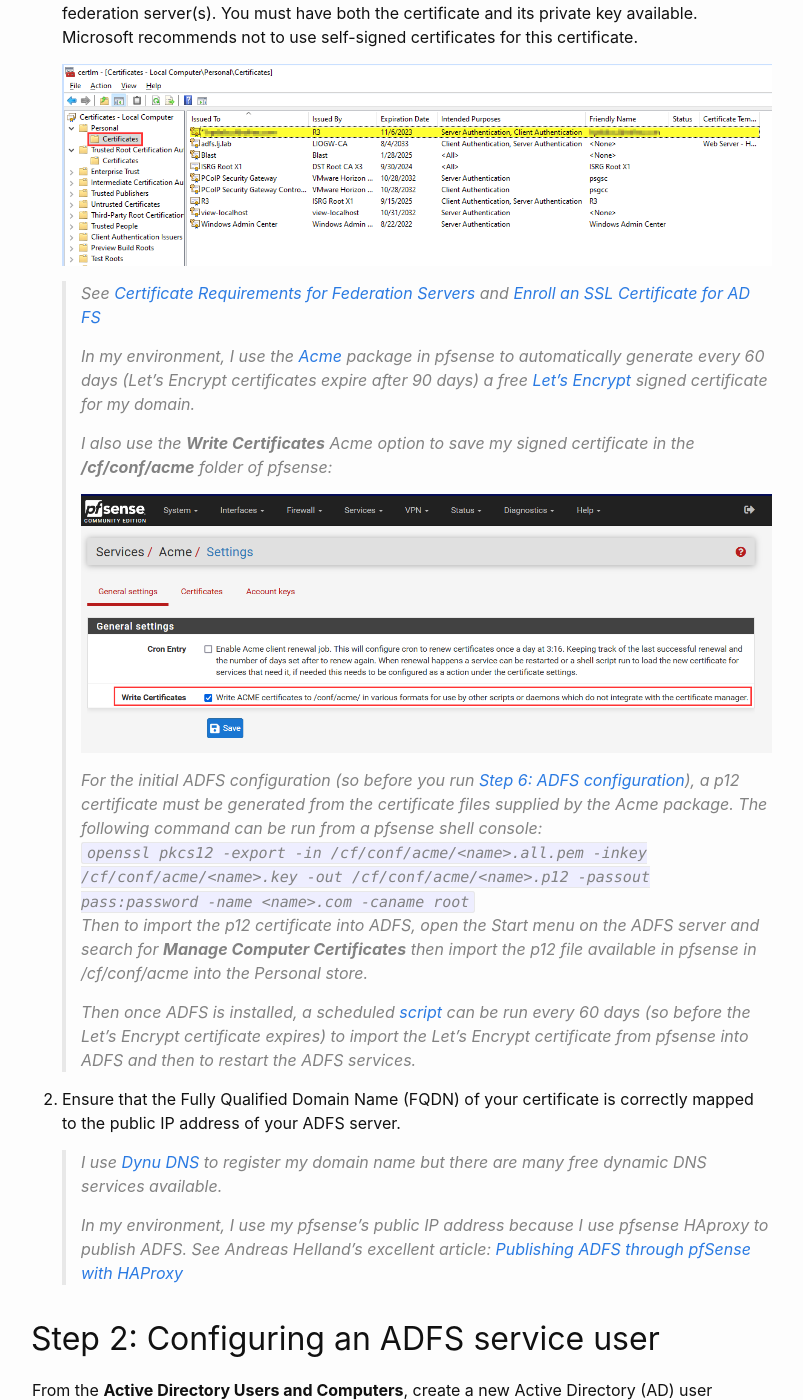
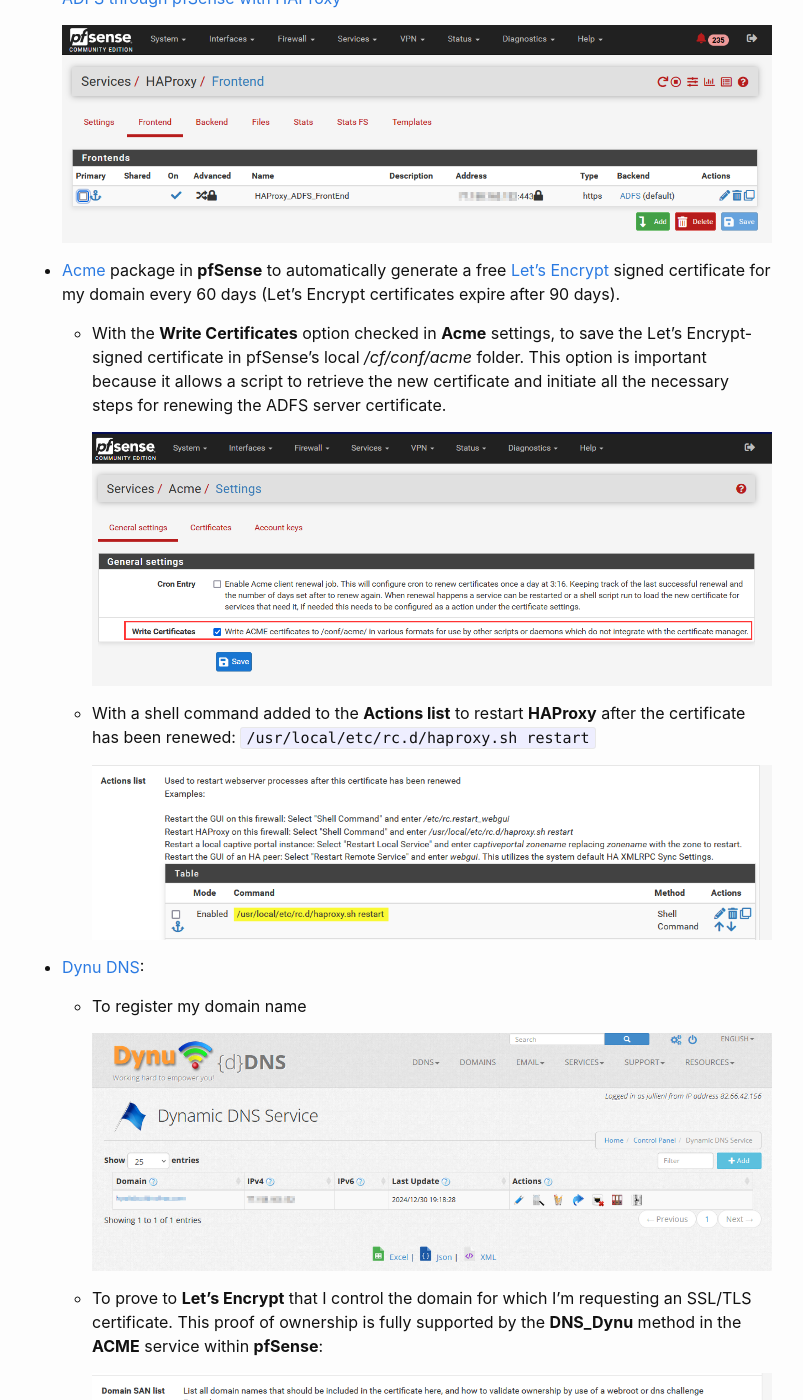
Before and after one commit to jullienl/jullienl.github.io, a Jekyll site: the page built from _posts/2023-08-22-Configuring-HPE-GreenLake-SSO-SAML-Authentication-with-ADFS.md, in a window 1280 px wide and 1400 px high, scrolled down 4225 px. Shown: the whole window, without its empty margins (238-1041 px from the left). Built offline with Jekyll 4.4.1, drawn with Linux system fonts in a browser that asks for light colours; comment, search, counter and statistics services are not loaded; some of the changed text lies outside the part shown.

Commit message:
Update ADFS blog content

````diff
--- a/_posts/2023-08-22-Configuring-HPE-GreenLake-SSO-SAML-Authentication-with-ADFS.md
+++ b/_posts/2023-08-22-Configuring-HPE-GreenLake-SSO-SAML-Authentication-with-ADFS.md
@@ -60,12 +60,7 @@
 5. HPE GreenLake accepts the request, establishes who the identity of the user from the NameID element of the SAML assertion, discovers the user's effective roles in the hpe_ccs_attribute element
 6. The authentication process completes, and the user is granted access to the HPE GreenLake application encoded in the ADFS url as known as the RelayState.
 
-<a name="configurationsteps"></a>
-
-# Configuration steps
-
 <a name="prerequisites"></a>
-
 
 ## Prerequisites
 
@@ -73,6 +68,58 @@
 2. Make sure you have an admin role for HPE GreenLake
 3. An Active Directory instance
 4. A server running Microsoft Windows Server 2022 (or 2016)
+
+<a name="keycomponents"></a>
+
+## Environment setup and automated certificate renewal
+
+Here are the key components I’m using in my lab environment to support ADFS services and automate certificate renewal:
+
+- [pfSense](https://www.pfsense.org/) as my firewall/router. It provides a wide range of network security solutions, including firewalling, routing, VPN, and intrusion detection and prevention.
+
+- [HAProxy](https://docs.netgate.com/pfsense/en/latest/packages/haproxy.html) package in **pfSense** to publish ADFS, providing load balancing, high availability, and enhanced security for ADFS services. See Andreas Helland's excellent article: [Publishing ADFS through pfSense with HAProxy](https://contos.io/publishing-adfs-through-pfsense-with-haproxy-e5c86fc4b5e1)
+
+   [![]( {{ site.baseurl }}/assets/images/AD-ADFS/pfsense-HAProxy-1.png)]( {{ site.baseurl }}/assets/images/AD-ADFS/pfsense-HAProxy-1.png){:class="body-image-post"}{: data-lightbox="gallery"}
+
+- [Acme](https://docs.netgate.com/pfsense/en/latest/packages/acme/index.html) package in **pfSense** to automatically generate a free [Let's Encrypt](https://letsencrypt.org/) signed certificate for my domain every 60 days (Let's Encrypt certificates expire after 90 days).
+
+   - With the **Write Certificates** option checked in **Acme** settings, to save the Let's Encrypt-signed certificate in pfSense's local */cf/conf/acme* folder.  This option is important because it allows a script to retrieve the new certificate and initiate all the necessary steps for renewing the ADFS server certificate.
+
+     [![]( {{ site.baseurl }}/assets/images/AD-ADFS/pfsense-ACME-1.png)]( {{ site.baseurl }}/assets/images/AD-ADFS/pfsense-ACME-1.png){:class="body-image-post"}{: data-lightbox="gallery"}
+
+   - With a shell command added to the **Actions list**  to restart **HAProxy** after the certificate has been renewed:  `/usr/local/etc/rc.d/haproxy.sh restart`
+
+     [![]( {{ site.baseurl }}/assets/images/AD-ADFS/pfsense-ACME-2.png)]( {{ site.baseurl }}/assets/images/AD-ADFS/pfsense-ACME-2.png){:class="body-image-post"}{: data-lightbox="gallery"}
+
+- [Dynu DNS](https://www.dynu.com):
+
+  - To register my domain name
+
+    [![]( {{ site.baseurl }}/assets/images/AD-ADFS/dynu-DNS.png)]( {{ site.baseurl }}/assets/images/AD-ADFS/dynu-DNS.png){:class="body-image-post"}{: data-lightbox="gallery"}
+
+  - To prove to **Let's Encrypt** that I control the domain for which I'm requesting an SSL/TLS certificate. This proof of ownership is fully supported by the **DNS_Dynu** method in the **ACME** service within **pfSense**:
+
+    [![]( {{ site.baseurl }}/assets/images/AD-ADFS/pfsense-ACME-3.png)]( {{ site.baseurl }}/assets/images/AD-ADFS/pfsense-ACME-3.png){:class="body-image-post"}{: data-lightbox="gallery"}
+
+- A [script](https://github.com/jullienl/HPE-GreenLake/blob/main/ADFS/Renew-ADFS-certificate.ps1) that is scheduled to run every 60 days (so before the Let's Encrypt certificate expires) and includes all the necessary steps required after the certificate is renewed. This script is executed from the ADFS server and includes:
+
+   - **Downloading the ADFS certificate from pfSense** (generated from Let's Encrypt using the Acme package/service).
+   - **Updating the ADFS Windows server certificate**:
+      - Checking that the new and existing certificates found in the ADFS server personal trust store are identical.
+      - If not identical, removing the existing certificate and importing the new one to the ADFS server personal trust store.
+      - Assigning full control permission to the new certificate private key for the ADFS service account.
+      - Updating the SSL certificate of the ADFS service and restarting the ADFS service.
+
+   - **Updating HPE GreenLake workspace SAML SSO details with the new ADFS certificate**:
+      - Connecting to the HPE GreenLake workspace using the SAML SSO recovery email (the only user who can update the SAML SSO domain).
+      - Checking that the HPE GreenLake SAML SSO Domain is set with the correct ADFS server certificate.
+      - If different, modifying the SAML SSO domain with the new ADFS certificate using the [HPECOMCmdlets](https://github.com/jullienl/HPE-COM-PowerShell-Library) PowerShell module.
+
+   - **Updating the ADFS Relying Party with the HPE GreenLake server certificate** (only if renewed):
+      - Retrieving the X509 certificate thumbprint of the Service Provider (from HPE GreenLake).
+      - Comparing it with the one configured in ADFS.
+      - If not the same, updating the ADFS Relying Party set for HPE GreenLake with the new HPE GreenLake certificate.
+
 
 <a name="step1"></a>
 
@@ -84,27 +131,18 @@
 
    [![]( {{ site.baseurl }}/assets/images/AD-ADFS/AD-ADFS-cert.png)]( {{ site.baseurl }}/assets/images/AD-ADFS/AD-ADFS-cert.png){:class="body-image-post"}{: data-lightbox="gallery"}
 
-   > See [Certificate Requirements for Federation Servers](https://learn.microsoft.com/en-us/windows-server/identity/ad-fs/design/certificate-requirements-for-federation-servers) and [Enroll an SSL Certificate for AD FS](https://learn.microsoft.com/en-us/windows-server/identity/ad-fs/deployment/enroll-an-ssl-certificate-for-ad-fs)
-    >
-    > In my environment, I use the [Acme](https://docs.netgate.com/pfsense/en/latest/packages/acme/index.html) package in pfsense to automatically generate every 60 days (Let's Encrypt certificates expire after 90 days) a free [Let's Encrypt](https://letsencrypt.org/) signed certificate for my domain.
-    >
-    > I also use the **Write Certificates** Acme option to save my signed certificate in the **/cf/conf/acme** folder of pfsense:
-    >
-    [![]( {{ site.baseurl }}/assets/images/AD-ADFS/pfsense-ACME-1.png)]( {{ site.baseurl }}/assets/images/AD-ADFS/pfsense-ACME-1.png){:class="body-image-post"}{: data-lightbox="gallery"}
-    >
-    >
-    > For the initial ADFS configuration (so before you run [Step 6: ADFS configuration](#step6)), a p12 certificate must be generated from the certificate files supplied by the Acme package. The following command can be run from a pfsense shell console:
-    > `openssl pkcs12 -export -in /cf/conf/acme/<name>.all.pem -inkey /cf/conf/acme/<name>.key -out /cf/conf/acme/<name>.p12 -passout pass:password -name <name>.com -caname root`
-    > Then to import the p12 certificate into ADFS, open the Start menu on the ADFS server and search for **Manage Computer Certificates** then import the p12 file available in pfsense in /cf/conf/acme into the Personal store.
-    >
-    > Then once ADFS is installed, a scheduled [script](https://github.com/jullienl/HPE-GreenLake/blob/main/ADFS/Renew-ADFS-certificate.ps1) can be run every 60 days (so before the Let's Encrypt certificate expires) to import the Let's Encrypt certificate from pfsense into ADFS and then to restart the ADFS services.
+   See [Certificate Requirements for Federation Servers](https://learn.microsoft.com/en-us/windows-server/identity/ad-fs/design/certificate-requirements-for-federation-servers) and [Enroll an SSL Certificate for AD FS](https://learn.microsoft.com/en-us/windows-server/identity/ad-fs/deployment/enroll-an-ssl-certificate-for-ad-fs)
 
+   For the initial ADFS configuration (so before you run [Step 6: ADFS configuration](#step6)), a p12 certificate must be generated from the certificate files supplied by the Acme package. The following command can be run from a pfSense shell console:
+
+   ```
+   openssl pkcs12 -export -in /cf/conf/acme/<name>.all.pem -inkey /cf/conf/acme/<name>.key -out /cf/conf/acme/<name>.p12 -passout pass:password -name <name>.com -caname root
+   ```
+
+   Then to import the p12 certificate into ADFS, open the Start menu on the ADFS server and search for **Manage Computer Certificates** then import the p12 file available in pfSense in /cf/conf/acme into the Personal store.
 
 2. Ensure that the Fully Qualified Domain Name (FQDN) of your certificate is correctly mapped to the public IP address of your ADFS server.
 
-    > I use [Dynu DNS](https://www.dynu.com) to register my domain name but there are many free dynamic DNS services available.
-    >
-    > In my environment, I use my pfsense's public IP address because I use pfsense HAproxy to publish ADFS. See Andreas Helland's excellent article: [Publishing ADFS through pfSense with HAProxy](https://contos.io/publishing-adfs-through-pfsense-with-haproxy-e5c86fc4b5e1)
 
 <a name="step2"></a>
 
````
Also changed, not shown: assets/images/AD-ADFS/dynu-DNS.png (added), assets/images/AD-ADFS/pfsense-ACME-2.png (added), assets/images/AD-ADFS/pfsense-ACME-3.png (added), assets/images/AD-ADFS/pfsense-HAProxy-1.png (added).
